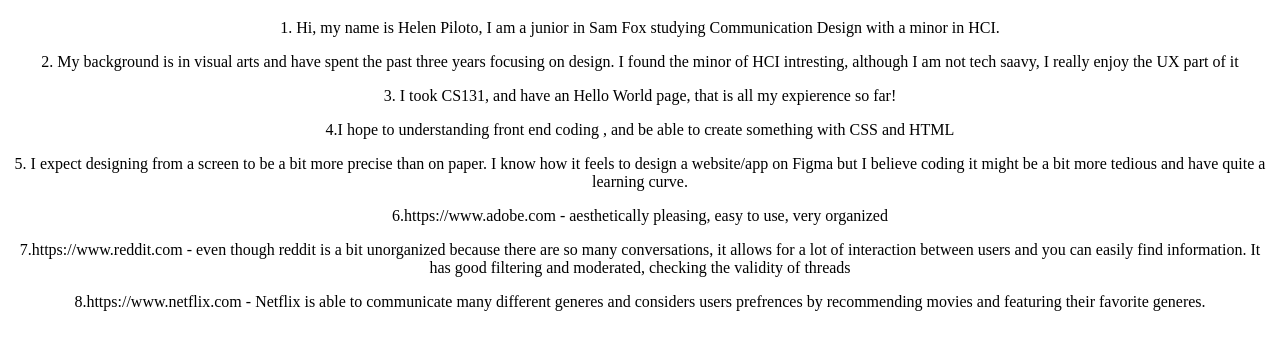
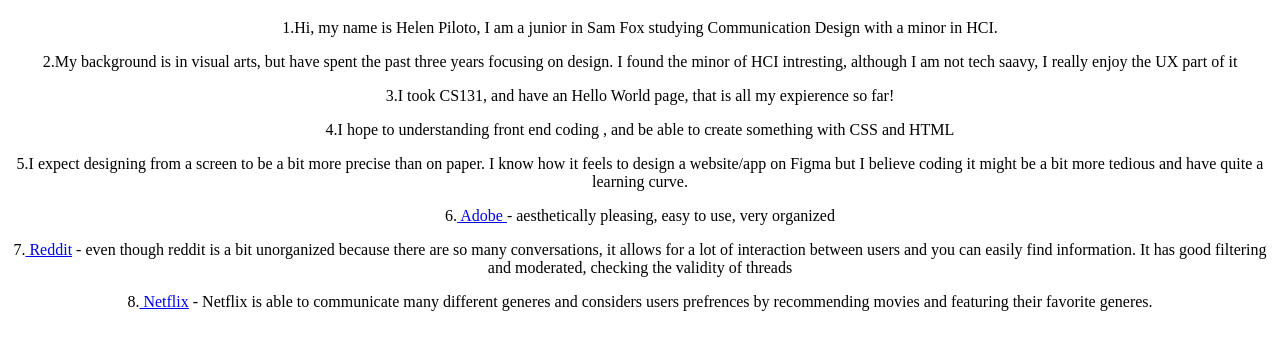
Before and after one commit to pilotoh/iffall2023, a plain HTML site: page intro-questions/index.html in a window 1280 px wide. Shown: the part 61-410 px from the top of the page. Drawn offline with Linux system fonts and the light colour scheme.

Commit message:
Intro Questions

```diff
--- a/intro-questions/index.html
+++ b/intro-questions/index.html
@@ -6,14 +6,14 @@
 
     <body>
         <h1 style="text-align:center"> Introductory Questions</h1>
-        <p style="text-align:center">1. Hi, my name is Helen Piloto, I am a junior in Sam Fox studying Communication Design with a minor in HCI. </p>
-        <p style="text-align:center">2. My background is in visual arts and have spent the past three years focusing on design. I found the minor of HCI intresting, although I am not tech saavy, I really enjoy the UX part of it  </p>
-        <p style="text-align:center">3. I took CS131, and have an Hello World page, that is all my expierence so far!</p>
+        <p style="text-align:center">1.Hi, my name is Helen Piloto, I am a junior in Sam Fox studying Communication Design with a minor in HCI. </p>
+        <p style="text-align:center">2.My background is in visual arts, but have spent the past three years focusing on design. I found the minor of HCI intresting, although I am not tech saavy, I really enjoy the UX part of it  </p>
+        <p style="text-align:center">3.I took CS131, and have an Hello World page, that is all my expierence so far!</p>
         <p style="text-align:center">4.I hope to understanding front end coding , and be able to create something with CSS and HTML</p>
-        <p style="text-align:center">5. I expect designing from a screen to be a bit more precise than on paper. I know how it feels to design a website/app on Figma but I believe coding it might be a bit more tedious and have quite a learning curve.</p>
-        <p style="text-align:center">6.https://www.adobe.com - aesthetically pleasing, easy to use, very organized </p>
-        <p style="text-align:center">7.https://www.reddit.com - even though reddit is a bit unorganized because there are so many conversations, it allows for a lot of interaction between users and you can easily find information. It has good filtering and moderated, checking the validity of threads </p>
-        <p style="text-align:center">8.https://www.netflix.com - Netflix is able to communicate many different generes and considers users prefrences by recommending movies and featuring their favorite generes. </p>
+        <p style="text-align:center">5.I expect designing from a screen to be a bit more precise than on paper. I know how it feels to design a website/app on Figma but I believe coding it might be a bit more tedious and have quite a learning curve.</p>
+        <p style="text-align:center">6.<a href="https://www.adobe.com "> Adobe </a> - aesthetically pleasing, easy to use, very organized </p>
+        <p style="text-align:center">7.<a href="https://www.reddit.com"> Reddit</a> - even though reddit is a bit unorganized because there are so many conversations, it allows for a lot of interaction between users and you can easily find information. It has good filtering and moderated, checking the validity of threads </p>
+        <p style="text-align:center">8.<a href="https://www.netflix.com/"> Netflix</a> - Netflix is able to communicate many different generes and considers users prefrences by recommending movies and featuring their favorite generes. </p>
     </body>
 
 </html>
```
